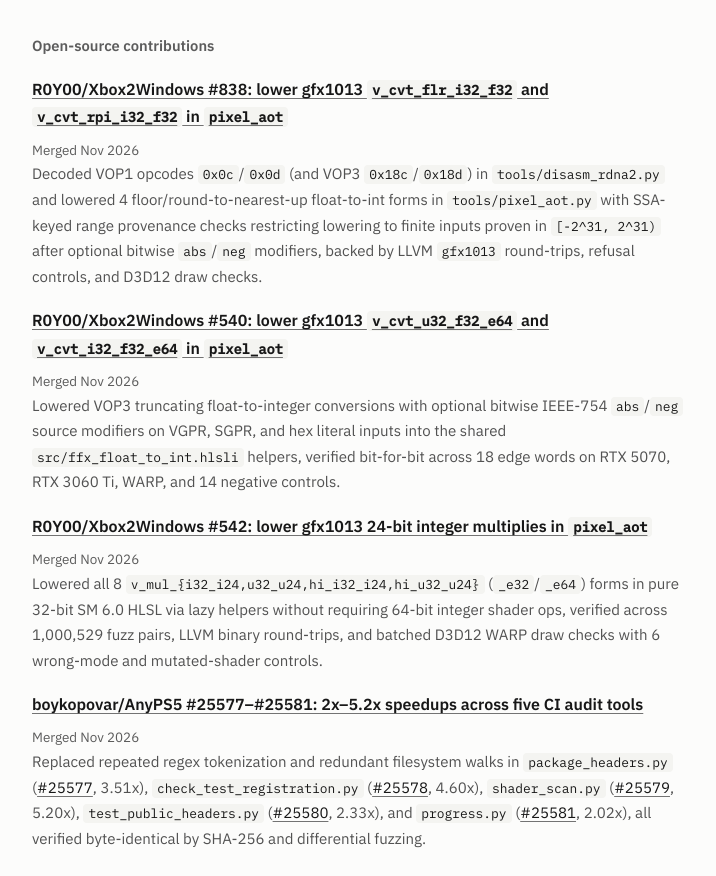
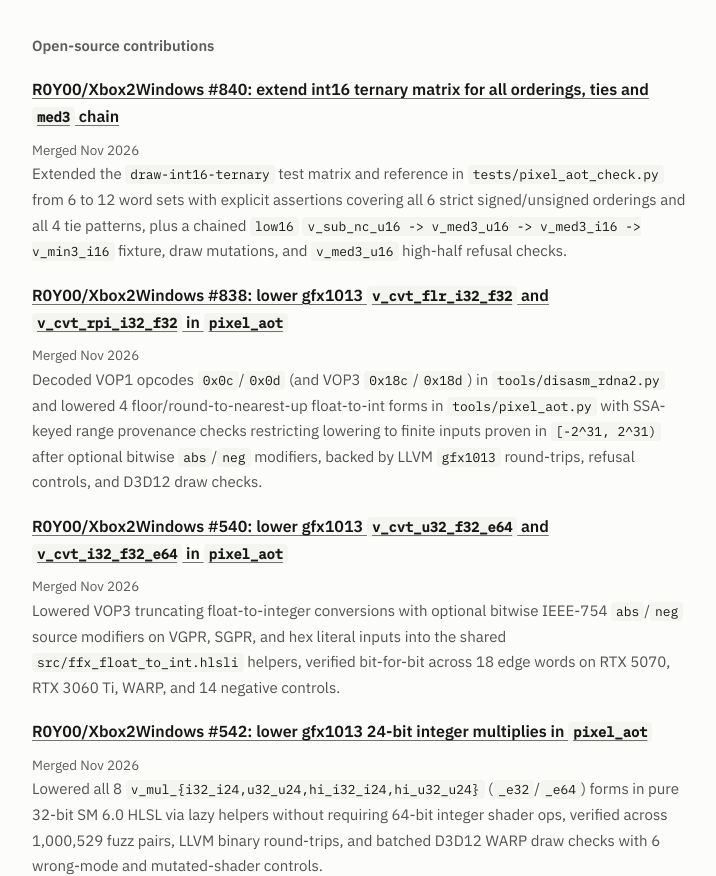
Before and after one commit to alexander-src/alexander-src.github.io, a plain HTML site: page index.html in a window 1280 px wide. Shown: the part 1368-2244 px from the top of the page, without its empty margins (278-994 px from the left). Drawn offline with Linux system fonts and the light colour scheme.

Commit message:
chore: sync Xbox2Windows #840 merge

```diff
--- a/assets/profile.js
+++ b/assets/profile.js
@@ -18,6 +18,13 @@ window.PORTFOLIO_PROFILE = {
    * Each entry requires: repo, prNumber, title, url, impact.
    */
   mergedPullRequests: [
+    {
+      repo: "R0Y00/Xbox2Windows",
+      prNumber: 840,
+      title: "test(shader): extend int16 ternary matrix for all orderings, ties and med3 chain",
+      url: "https://github.com/R0Y00/Xbox2Windows/pull/840",
+      impact: "Extended the int16 ternary draw fixture and independent reference to 12 word sets covering all 6 strict signed/unsigned orderings and all 4 tie patterns plus a chained low16 v_sub_nc_u16 -> v_med3_u16 -> v_med3_i16 -> v_min3_i16 fixture, draw mutations, and v_med3_u16 refusal checks."
+    },
     {
       repo: "R0Y00/Xbox2Windows",
       prNumber: 838,
--- a/index.html
+++ b/index.html
@@ -110,6 +110,15 @@
       <section class="section" id="oss">
         <h2>Open-source contributions</h2>
         <ul class="item-list">
+          <li>
+            <div class="note-row">
+              <h3><a href="https://github.com/R0Y00/Xbox2Windows/pull/840" target="_blank" rel="noopener noreferrer">R0Y00/Xbox2Windows #840: extend int16 ternary matrix for all orderings, ties and <code>med3</code> chain</a></h3>
+              <span class="note-date">Merged Nov 2026</span>
+            </div>
+            <p>
+              Extended the <code>draw-int16-ternary</code> test matrix and reference in <code>tests/pixel_aot_check.py</code> from 6 to 12 word sets with explicit assertions covering all 6 strict signed/unsigned orderings and all 4 tie patterns, plus a chained <code>low16</code> <code>v_sub_nc_u16 -> v_med3_u16 -> v_med3_i16 -> v_min3_i16</code> fixture, draw mutations, and <code>v_med3_u16</code> high-half refusal checks.
+            </p>
+          </li>
           <li>
             <div class="note-row">
               <h3><a href="https://github.com/R0Y00/Xbox2Windows/pull/838" target="_blank" rel="noopener noreferrer">R0Y00/Xbox2Windows #838: lower gfx1013 <code>v_cvt_flr_i32_f32</code> and <code>v_cvt_rpi_i32_f32</code> in <code>pixel_aot</code></a></h3>
```
Also changed, not shown: cv.html (+1 -1 lines).
